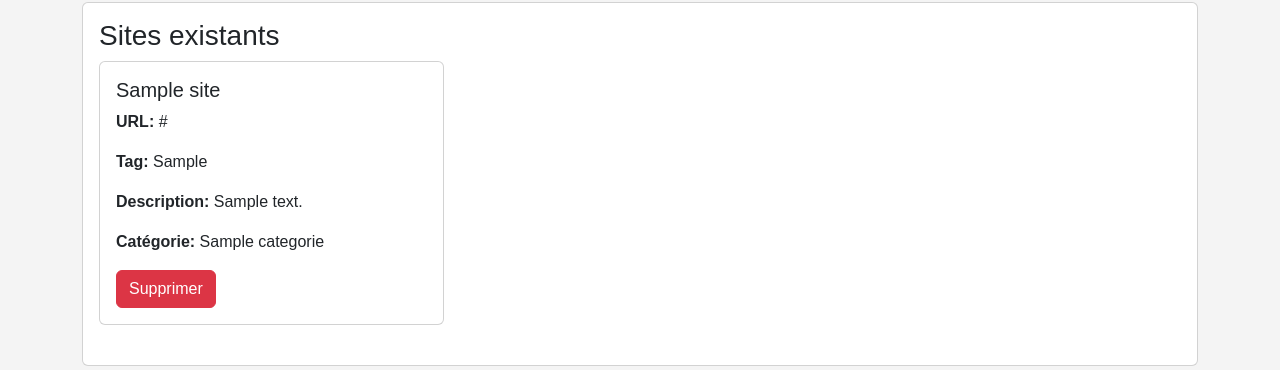
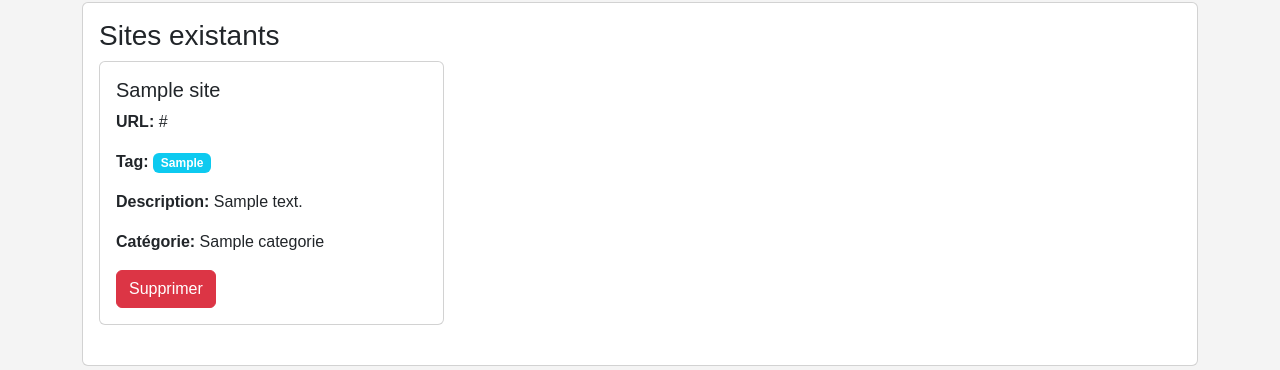
Before and after one commit to TheGuardianLight/hub-site, a PHP site: page /gestion.php in a window 1280 px wide, after a click on "Gérer les sites". Shown: the part 851-1221 px from the top of the page. Run offline with PHP 8.4, Linux system fonts and the light colour scheme; the visitor is signed in with stand-in values (Sample User, id 1); tables that the repository leaves empty or names only in its code hold one stand-in row (values such as "Sample post"); data that the repository does not hold is empty.

Commit message:
- Amélioration de l'affichage

```diff
--- a/gestion.php
+++ b/gestion.php
@@ -232,7 +232,7 @@ while ($row = $resultSites->fetch()) {
                                     <div class="card-body">
                                         <h5 class="card-title"><?php echo $site['site_title']; ?></h5>
                                         <p><strong>URL: </strong><?php echo $site['site_url']; ?></p>
-                                        <p><strong>Tag: </strong><?php echo $site['site_tag']; ?></p>
+                                        <p><strong>Tag: </strong><span class="badge bg-info"><?php echo $site['site_tag']; ?></span></p>
                                         <p><strong>Description: </strong><?php echo $site['site_desc']; ?></p>
                                         <p><strong>Catégorie: </strong><?php echo $categories[$site['cat_id']] ?? 'N/A'; ?></p>
                                         <form method='post' action='php/remove_sites.php'>
```
